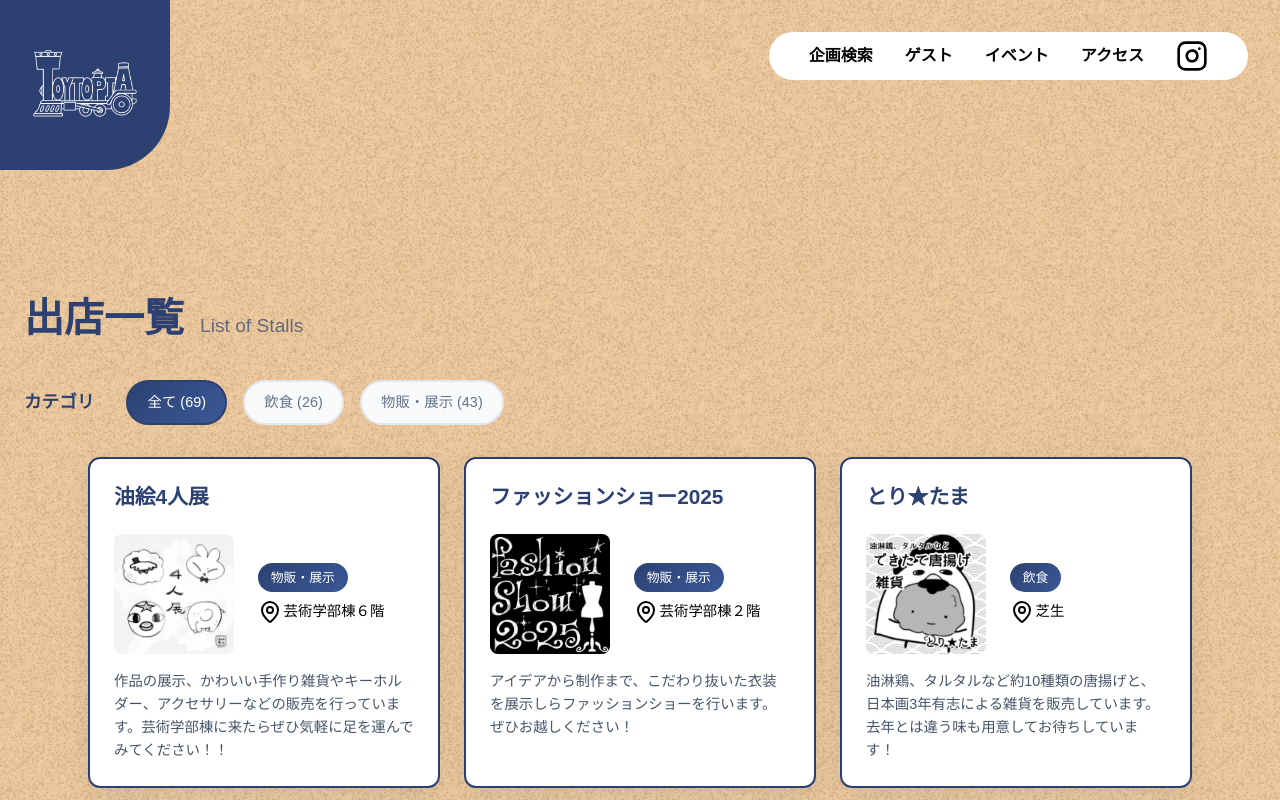
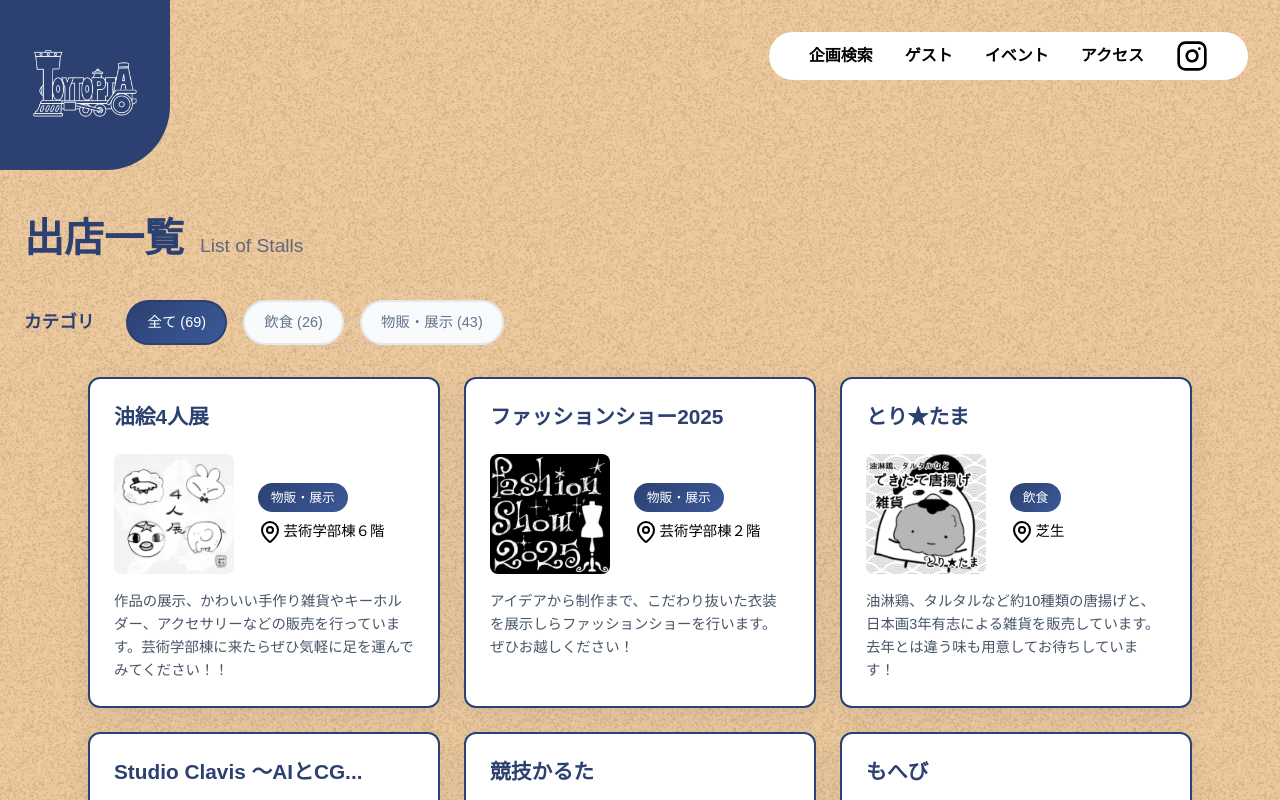
Before and after one commit to ichidaisai/app.ichidaisai.com, a Next.js app: page /projects in a window 1280 px wide. Shown: the top 800 px of the page. Built offline with nearby package versions, Linux system fonts and the light colour scheme.

Commit message:
fix: 出店一覧の上のpaddingを狭めた

```diff
--- a/src/components/StoreListPage/style.module.css
+++ b/src/components/StoreListPage/style.module.css
@@ -2,7 +2,7 @@
   min-height: 100vh;
   display: flex;
   flex-direction: column;
-  padding-top: 15rem;
+  padding-top: 10rem;
 }
 .inner {
   padding: 3rem 1.5rem;
```
